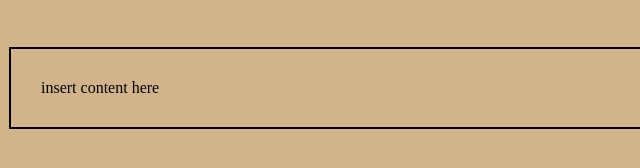
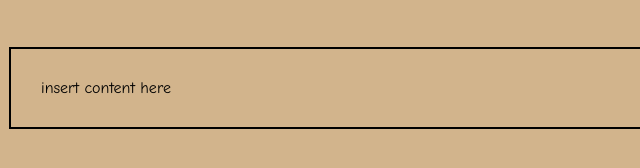
Before and after one commit to jennikimfer/jennikimfer.github.io, a plain HTML site: page index.html in a window 1280 px wide. Shown: the part 152-320 px from the top of the page, 71-711 px from the left. Drawn offline with Linux system fonts and the light colour scheme.

Commit message:
comic sans font

```diff
--- a/css/styles.css
+++ b/css/styles.css
@@ -25,7 +25,7 @@
 }
 
 p {
-    font-family: san-serif;
+    font-family: "Comic Sans MS", cursive, sans-serif;
     text-align: left;
     border: 2px solid black;
     padding: 30px;
```
